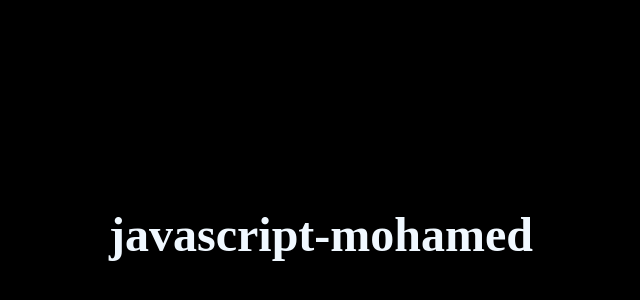
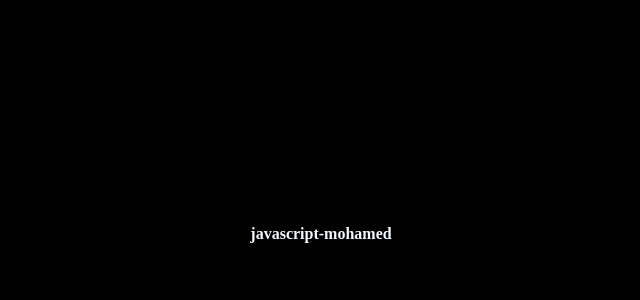
Before and after one commit to mohamed7i/javascript, a plain HTML site: page index.html in a window 1280 px wide. Shown: the part 174-474 px from the top of the page, without its empty margins (319-959 px from the left). Drawn offline with Linux system fonts and the light colour scheme.

Commit message:
نعديل بسيط

```diff
--- a/styles.css
+++ b/styles.css
@@ -8,5 +8,5 @@ body {
 
 h1 {
   color: aliceblue;
-  font-size: 300%;
+  font-size: 100%;
 }
```
